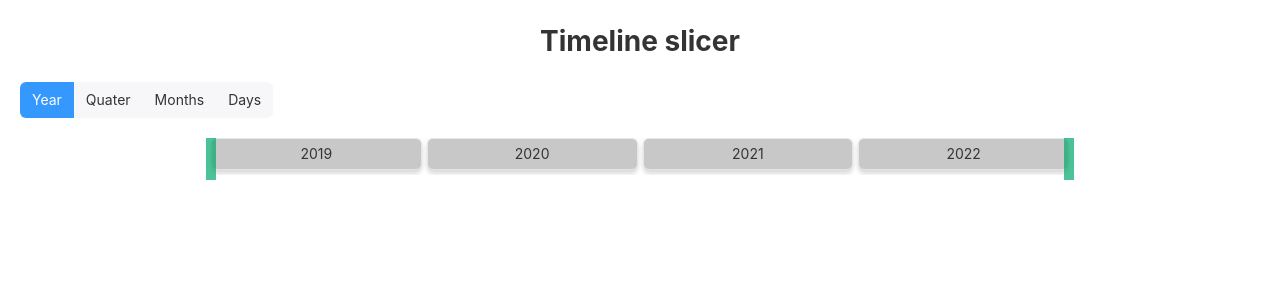
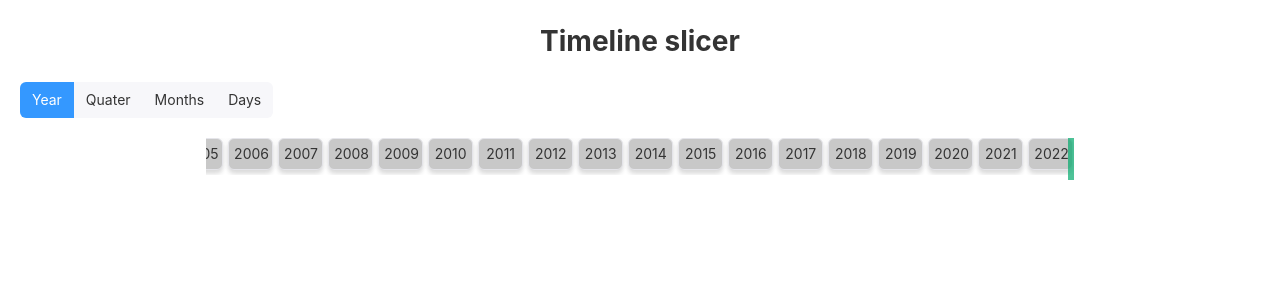
Before and after one commit to ShyamPanchal/TimelineSlicer, a React (Create React App) app: page / in a window 1280 px wide. Shown: the top 300 px of the page. Built offline with nearby package versions, Linux system fonts and the light colour scheme.

Commit message:
Removed comments

```diff
--- a/src/components/timeline-slicer/DayView.tsx
+++ b/src/components/timeline-slicer/DayView.tsx
@@ -12,7 +12,7 @@ export function DayView(props: {
   const ref: any = React.useRef(null);
   const [rangeWidth, setRangeWidth] = React.useState<number>(0);
   React.useEffect(() => {
-    console.log("width", ref.current ? ref.current.offsetWidth : 0);
+    // console.log("width", ref.current ? ref.current.offsetWidth : 0);
     if (ref.current) {
       setRangeWidth(ref.current.offsetWidth);
     }
--- a/src/components/timeline-slicer/index.tsx
+++ b/src/components/timeline-slicer/index.tsx
@@ -50,7 +50,7 @@ const getSliderMax = (
 };
 
 function TimelineSlicer() {
-  const startDate = new Date(2019, 11);
+  const startDate = new Date(2000, 11);
   const endDate = new Date();
   const calender = getCalender(startDate, endDate);
 
```
